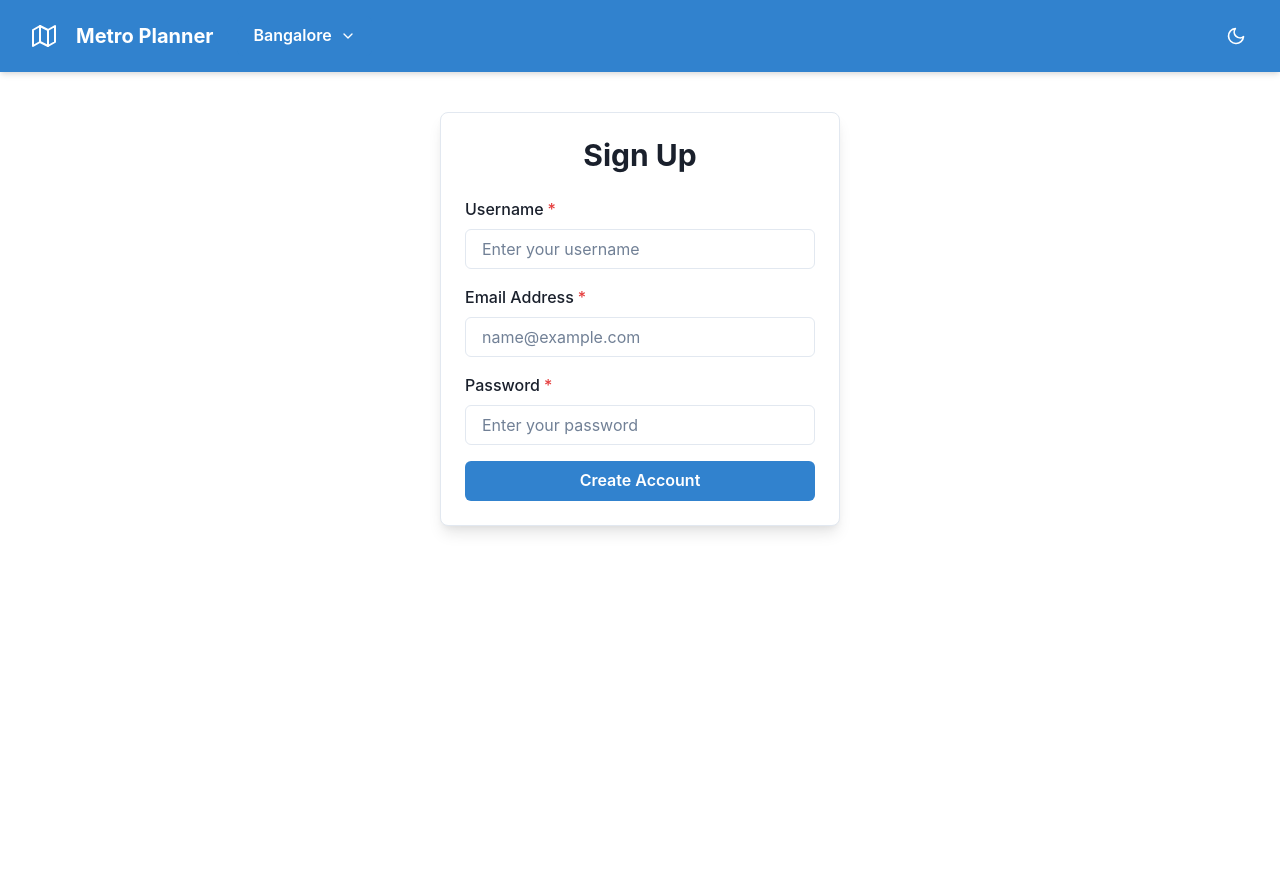
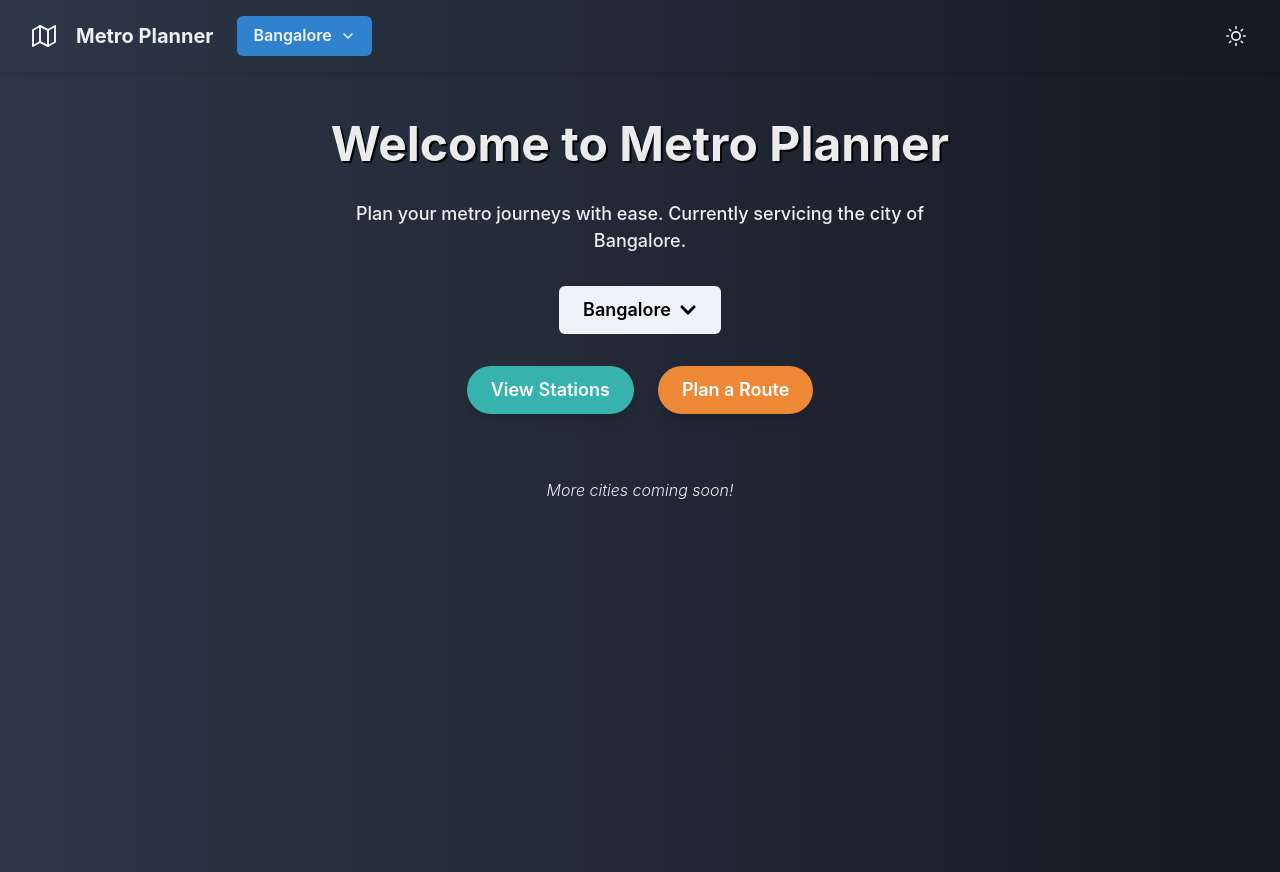
Before and after one commit to yashasc98/metro-planner-ui, a React (Vite) app: page / in a window 1280 px wide. Before the commit the page ends 800 px from the top, so only its background shows below. Built offline with nearby package versions, Linux system fonts and the light colour scheme.

Commit message:
Updated styles, added Home page, modified CSS, added errorboundary.

```diff
--- a/src/App.jsx
+++ b/src/App.jsx
@@ -1,21 +1,23 @@
 import { BrowserRouter, Routes, Route } from "react-router-dom";
-import Signup from "./pages/Signup/Signup";
+import Home from "./pages/Home/Home";
 import Stations from "./pages/Stations/Stations";
 import Navbar from "./components/Navbar";
 import RoutePage from "./pages/RoutePage/RoutePage";
+import ErrorBoundary from "./components/ErrorBoundary";
 
 function App() {
   return (
     <BrowserRouter>
+      <ErrorBoundary>
         <Navbar />
         <Routes>
-        <Route path="/" element={<Signup />} />
-        <Route path="/signup" element={<Signup />} />
+          <Route path="/" element={<Home />} />
           <Route path="/:city/stations" element={<Stations />} />
           <Route path="/:city/stations/:stationId" element={<Stations />} />
           <Route path="/:city/route/:from/:to" element={<RoutePage />} />
           <Route path="/:city/route" element={<RoutePage />} />
         </Routes>
+      </ErrorBoundary>
     </BrowserRouter>
   );
 }
--- /dev/null
+++ b/src/components/ErrorBoundary.jsx
@@ -0,0 +1,34 @@
+import React from "react";
+
+class ErrorBoundary extends React.Component {
+  constructor(props) {
+    super(props);
+    this.state = { hasError: false };
+  }
+
+  static getDerivedStateFromError(error) {
+    // Update state so the next render shows the fallback UI.
+    return { hasError: true };
+  }
+
+  componentDidCatch(error, errorInfo) {
+    // You can log the error to an error reporting service
+    console.error("ErrorBoundary caught an error", error, errorInfo);
+  }
+
+  render() {
+    if (this.state.hasError) {
+      // You can render any custom fallback UI
+      return (
+        <div style={{ textAlign: "center", marginTop: "20px" }}>
+          <h1>Something went wrong.</h1>
+          <p>We're working to fix the issue. Please try again later.</p>
+        </div>
+      );
+    }
+
+    return this.props.children;
+  }
+}
+
+export default ErrorBoundary;
--- a/src/components/Navbar.jsx
+++ b/src/components/Navbar.jsx
@@ -22,6 +22,7 @@ import {
 } from "@chakra-ui/react";
 import { FiMap, FiSun, FiMoon, FiChevronDown, FiChevronLeft } from "react-icons/fi";
 import { useNavigate } from "react-router-dom";
+import { gradients } from "../themeUtils";
 
 const cities = [
   {
@@ -36,7 +37,8 @@ const cities = [
 export default function Navbar() {
   const { colorMode, toggleColorMode } = useColorMode();
   const navigate = useNavigate();
-  const bg = useColorModeValue("blue.500", "gray.800");
+  const bg = useColorModeValue(gradients.light, gradients.dark);
+  const buttonColor = useColorModeValue("purple.300", "blue.500");
   const textColor = useColorModeValue("white", "whiteAlpha.900");
   const iconColor = useColorModeValue("white", "whiteAlpha.900");
 
@@ -94,7 +96,7 @@ export default function Navbar() {
               <Button
                 onClick={isOpen ? onClose : onOpen}   // toggle manually
                 rightIcon={<FiChevronDown />}
-                colorScheme="blue"
+                bg={buttonColor}
               >
                 {selectedCity?.name ?? "Select city"}
               </Button>
--- a/src/main.jsx
+++ b/src/main.jsx
@@ -5,11 +5,23 @@ import { ChakraProvider, ColorModeScript, extendTheme } from "@chakra-ui/react";
 import { Provider } from 'react-redux';
 import { store } from "./redux/store.js";
 import "./index.css";
+import { gradients } from "./themeUtils";
 
 const theme = extendTheme({
   config: {
-    initialColorMode: "system",
+    initialColorMode: "dark",
     useSystemColorMode: true,
+  },
+  styles: {
+    global: (props) => ({
+      body: {
+        backgroundImage:
+          props.colorMode === "dark" ? gradients.dark : gradients.light,
+        backgroundRepeat: "no-repeat",
+        backgroundSize: "cover",
+        minHeight: "100vh",
+      },
+    }),
   },
 });
 
--- a/src/pages/Home/Home.jsx
+++ b/src/pages/Home/Home.jsx
@@ -0,0 +1,102 @@
+import React from "react";
+import {
+  Box,
+  Flex,
+  Heading,
+  Button,
+  Text,
+  useColorModeValue,
+  VStack,
+  Menu,
+  MenuButton,
+  MenuList,
+  MenuItem,
+  MenuGroup,
+} from "@chakra-ui/react";
+import { FaChevronDown } from "react-icons/fa";
+import { useNavigate } from "react-router-dom";
+
+const cities = [
+  { name: "Bangalore", value: "bangalore" },
+  // Add more cities here in the future
+];
+
+export default function Home() {
+  const navigate = useNavigate();
+
+  const textColor = useColorModeValue("white", "whiteAlpha.900");
+
+  const [selectedCity, setSelectedCity] = React.useState("bangalore");
+
+  return (
+    <Box
+      minHeight="100vh"
+      color={textColor}
+      px={6}
+      py={12}
+      textAlign="center"
+    >
+      <VStack spacing={8}>
+        <Heading as="h1" size="2xl" fontWeight="bold" textShadow="2px 2px #000000">
+          Welcome to Metro Planner
+        </Heading>
+        <Text fontSize="lg" fontWeight="medium" maxWidth="600px">
+          Plan your metro journeys with ease. Currently servicing the city of Bangalore.
+        </Text>
+        <Menu>
+          <MenuButton
+            as={Button}
+            rightIcon={<FaChevronDown />}
+            bg="gray.100"
+            color="black"
+            size="lg"
+          >
+            {selectedCity ? selectedCity.charAt(0).toUpperCase() + selectedCity.slice(1) : "Select City"}
+          </MenuButton>
+          <MenuList
+            maxH="400px"
+            overflowY="auto"
+            zIndex="popover"
+            bg={useColorModeValue("white", "gray.800")}
+            color={useColorModeValue("black", "white")}
+          >
+            <MenuGroup title="Available Cities">
+              {cities.map((city) => (
+                <MenuItem key={city.value} onClick={() => setSelectedCity(city.value)}>
+                  {city.name}
+                </MenuItem>
+              ))}
+            </MenuGroup>
+          </MenuList>
+        </Menu>
+        <Flex justify="center" gap={6} wrap="wrap">
+          <Button
+            bg="teal.400"
+            color="white"
+            size="lg"
+            borderRadius="full"
+            boxShadow="lg"
+            _hover={{ bg: "teal.500", color: "white" }}
+            onClick={() => navigate(`/${selectedCity}/stations`)}
+          >
+            View Stations
+          </Button>
+          <Button
+            bg="orange.400"
+            color="white"
+            size="lg"
+            borderRadius="full"
+            boxShadow="lg"
+            _hover={{ bg: "orange.500", color: "white" }}
+            onClick={() => navigate(`/${selectedCity}/route`)}
+          >
+            Plan a Route
+          </Button>
+        </Flex>
+        <Text fontSize="md" mt={8} fontStyle="italic" fontWeight="light">
+          More cities coming soon!
+        </Text>
+      </VStack>
+    </Box>
+  );
+}
--- a/src/pages/Signup/Signup.jsx
+++ /dev/null
@@ -1,89 +0,0 @@
-import { useState } from "react";
-import {
-  Box,
-  Button,
-  FormControl,
-  FormLabel,
-  Input,
-  Heading,
-  VStack,
-} from "@chakra-ui/react";
-
-function Signup() {
-  const [formData, setFormData] = useState({
-    username: "",
-    email: "",
-    password: "",
-  });
-
-  const handleChange = (e) => {
-    const { name, value } = e.target;
-    console.log(name, value);
-    setFormData((prev) => ({ ...prev, [name]: value }));
-  };
-
-  const handleSubmit = (e) => {
-    e.preventDefault();
-    console.log("Signup form submitted:", formData);
-    // TODO: Call API or auth service here
-  };
-
-  return (
-    <Box
-      maxW="400px"
-      mx="auto"
-      mt={10}
-      p={6}
-      borderWidth={1}
-      borderRadius="lg"
-      boxShadow="lg"
-      bg="white"
-    >
-      <Heading as="h2" size="lg" textAlign="center" mb={6}>
-        Sign Up
-      </Heading>
-      <form onSubmit={handleSubmit}>
-        <VStack spacing={4}>
-          <FormControl id="username" isRequired>
-            <FormLabel>Username</FormLabel>
-            <Input
-              name="username"
-              type="text"
-              placeholder="Enter your username"
-              value={formData.username}
-              onChange={handleChange}
-            />
-          </FormControl>
-
-          <FormControl id="email" isRequired>
-            <FormLabel>Email Address</FormLabel>
-            <Input
-              name="email"
-              type="email"
-              placeholder="name@example.com"
-              value={formData.email}
-              onChange={handleChange}
-            />
-          </FormControl>
-
-          <FormControl id="password" isRequired>
-            <FormLabel>Password</FormLabel>
-            <Input
-              name="password"
-              type="password"
-              placeholder="Enter your password"
-              value={formData.password}
-              onChange={handleChange}
-            />
-          </FormControl>
-
-          <Button colorScheme="blue" type="submit" width="full">
-            Create Account
-          </Button>
-        </VStack>
-      </form>
-    </Box>
-  );
-}
-
-export default Signup;
--- a/src/pages/Stations/Stations.jsx
+++ b/src/pages/Stations/Stations.jsx
@@ -2,7 +2,6 @@ import { useEffect, useState, useMemo } from "react";
 import { useParams } from "react-router-dom";
 import { useSelector, useDispatch } from "react-redux";
 import { fetchStations } from "../../redux/features/stationsSlice";
-import axios from "axios";
 import {
     Box,
     Heading,
@@ -39,7 +38,6 @@ export default function Stations() {
         orange: { light: "orange.100", dark: "orange.600" },
     };
 
-    const pageBg = useColorModeValue("gray.50", "gray.900");
     const inputBg = useColorModeValue("white", "gray.700");
     const textColor = useColorModeValue("gray.800", "whiteAlpha.900");
 
@@ -74,7 +72,7 @@ export default function Stations() {
     }
 
     return (
-        <Box p={{ base: 4, md: 8 }} bg={pageBg} minH="100vh">
+        <Box p={{ base: 4, md: 8 }} minH="100vh">
             <Heading
                 mb={6}
                 textTransform="capitalize"
--- /dev/null
+++ b/src/themeUtils.js
@@ -0,0 +1,4 @@
+export const gradients = {
+  light: "linear-gradient(to right, purple.500, purple.300)",
+  dark: "linear-gradient(to right, gray.700, gray.900)",
+};
```
Also changed, not shown: src/pages/RoutePage/RoutePage.jsx (+6 -4 lines). Lines whose indentation alone changed are shown as unchanged.
